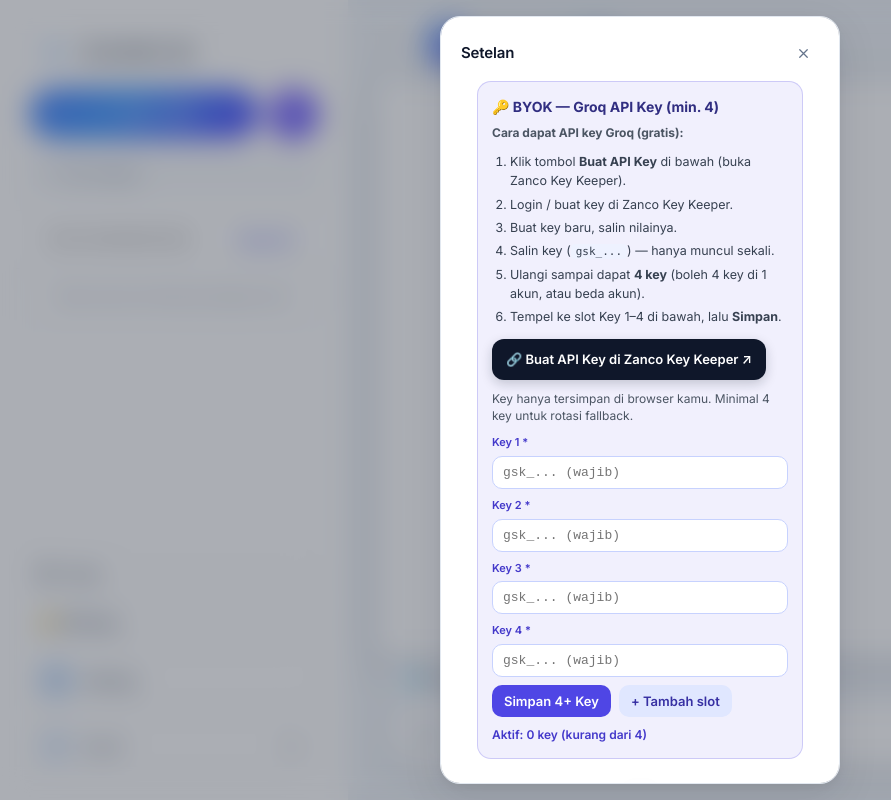
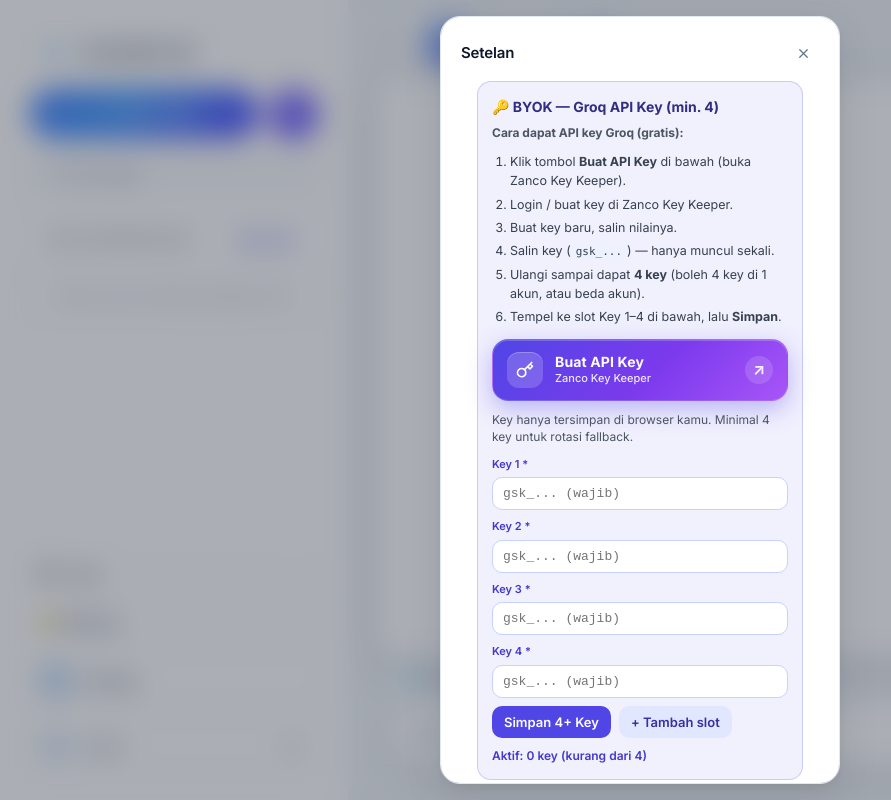
Before and after one commit to izrai4103-lgtm/groq-ai-chatbot, a Next.js app: page / in a window 1280 px wide. Both pictures are taken after a click on the button "Pasang API Key Groq (BYOK)". Shown: the whole page, without its empty margins (0-891 px from the left). Built offline with nearby package versions, Linux system fonts and the light colour scheme.

Commit message:
style: polish BYOK create-key button (gradient, icon, full-width)

```diff
--- a/app/globals.css
+++ b/app/globals.css
@@ -2183,10 +2183,33 @@
   font-size:11px;background:#eef2ff;padding:1px 5px;border-radius:4px
 }
 .byok-create{
-  display:inline-flex;align-items:center;gap:6px;
-  background:#0f172a;color:#fff;font-size:13px;font-weight:600;
-  padding:10px 14px;border-radius:12px;text-decoration:none;
-  box-shadow:0 4px 12px rgba(15,23,42,.2)
-}
-.byok-create:hover{filter:brightness(1.08);color:#fff}
+  display:flex;align-items:center;gap:12px;width:100%;box-sizing:border-box;
+  margin:4px 0 8px;padding:12px 14px;
+  border-radius:16px;text-decoration:none;color:#fff;
+  background:linear-gradient(135deg,#4f46e5 0%,#7c3aed 55%,#a855f7 100%);
+  box-shadow:0 8px 24px rgba(79,70,229,.35), inset 0 1px 0 rgba(255,255,255,.2);
+  border:1px solid rgba(255,255,255,.18);
+  transition:transform .15s ease, box-shadow .15s ease, filter .15s ease;
+}
+.byok-create:hover{
+  color:#fff;filter:brightness(1.06);
+  transform:translateY(-1px);
+  box-shadow:0 12px 28px rgba(79,70,229,.42), inset 0 1px 0 rgba(255,255,255,.25);
+}
+.byok-create:active{transform:translateY(0);filter:brightness(.98)}
+.byok-create-ic{
+  flex:0 0 auto;width:36px;height:36px;border-radius:12px;
+  display:grid;place-items:center;
+  background:rgba(255,255,255,.18);backdrop-filter:blur(6px);
+  box-shadow:inset 0 1px 0 rgba(255,255,255,.25);
+}
+.byok-create-tx{flex:1;min-width:0;display:flex;flex-direction:column;gap:1px}
+.byok-create-title{font-size:14px;font-weight:700;letter-spacing:.01em;line-height:1.2}
+.byok-create-sub{font-size:11px;font-weight:500;opacity:.88;line-height:1.2}
+.byok-create-arrow{
+  flex:0 0 auto;font-size:16px;font-weight:700;opacity:.9;
+  width:28px;height:28px;border-radius:999px;
+  display:grid;place-items:center;
+  background:rgba(255,255,255,.16);
+}
 .sb-apikeys{font-weight:600}
--- a/app/page.js
+++ b/app/page.js
@@ -1331,7 +1331,16 @@
                 target="_blank"
                 rel="noopener noreferrer"
               >
-                {'\ud83d\udd17'} Buat API Key di Zanco Key Keeper ↗
+                <span className="byok-create-ic" aria-hidden>
+                  <svg width="18" height="18" viewBox="0 0 24 24" fill="none" stroke="currentColor" strokeWidth="2.2" strokeLinecap="round" strokeLinejoin="round">
+                    <path d="M21 2l-2 2m-7.61 7.61a5.5 5.5 0 1 1-7.778 7.778 5.5 5.5 0 0 1 7.777-7.777zm0 0L15.5 7.5m0 0l3 3L22 7l-3-3m-3.5 3.5L19 4" />
+                  </svg>
+                </span>
+                <span className="byok-create-tx">
+                  <span className="byok-create-title">Buat API Key</span>
+                  <span className="byok-create-sub">Zanco Key Keeper</span>
+                </span>
+                <span className="byok-create-arrow" aria-hidden>↗</span>
               </a>
               <p className="byok-help" style={{ marginTop: 10 }}>
                 Key hanya tersimpan di browser kamu. Minimal 4 key untuk rotasi fallback.
```
